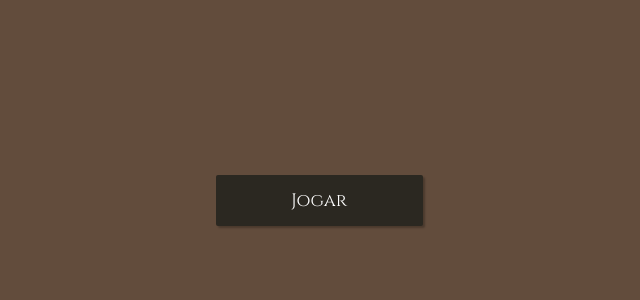
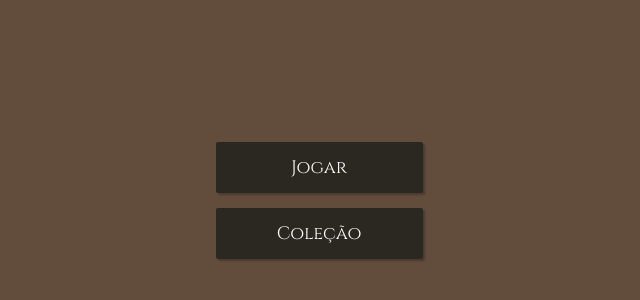
Before and after one commit to felipe-luckemeyer/cartas-jogo-web-cra, a React (Create React App) app in the folder front/: page / in a window 1280 px wide. Shown: the part 200-500 px from the top of the page, without its empty margins (321-961 px from the left). Built offline with nearby package versions, Linux system fonts and the light colour scheme; a web font is replaced by a local one.

Commit message:
colecao e jogar

```diff
--- a/front/src/components/Buttons/menu-button.js
+++ b/front/src/components/Buttons/menu-button.js
@@ -3,7 +3,7 @@ import { Link } from 'react-router-dom'
 import * as s from './styled-menu-button'
 
 const MenuButton = ({
-  text, path
+  text, path, disabled
 }) => {
   return (
     <s.Button>
--- a/front/src/pages/menu/menu.js
+++ b/front/src/pages/menu/menu.js
@@ -5,18 +5,21 @@ import * as s from "./styled-menu";
 const Menu = () => {
   return (
     <s.Container>
+      <s.Menu>
         <MenuButton
           text={"Jogar"}
           path={"/batalha"}
         />
-      {/* <MenuButton
-        text={"Colecao"}
+        <MenuButton
+          text={"Coleção"}
           path={"/colecao"}
         />
-      <MenuButton
+        {/* <MenuButton
           text={"Conquistas"}
           path={"/colecao"}
+          disabled
         /> */}
+      </s.Menu>
     </s.Container>
   )
 }
--- a/front/src/pages/menu/styled-menu.js
+++ b/front/src/pages/menu/styled-menu.js
@@ -6,6 +6,10 @@ export const Container = styled.div`
     display: flex;
     justify-content: center;
     align-items: center;
-    flex-direction: column;
     background: ${Colors.marrom};
 `;
+export const Menu = styled.div`
+    display: grid;
+    row-gap: 15px;
+    grid-template-columns: 1fr;
+`;
```
Lines whose indentation alone changed are shown as unchanged.
